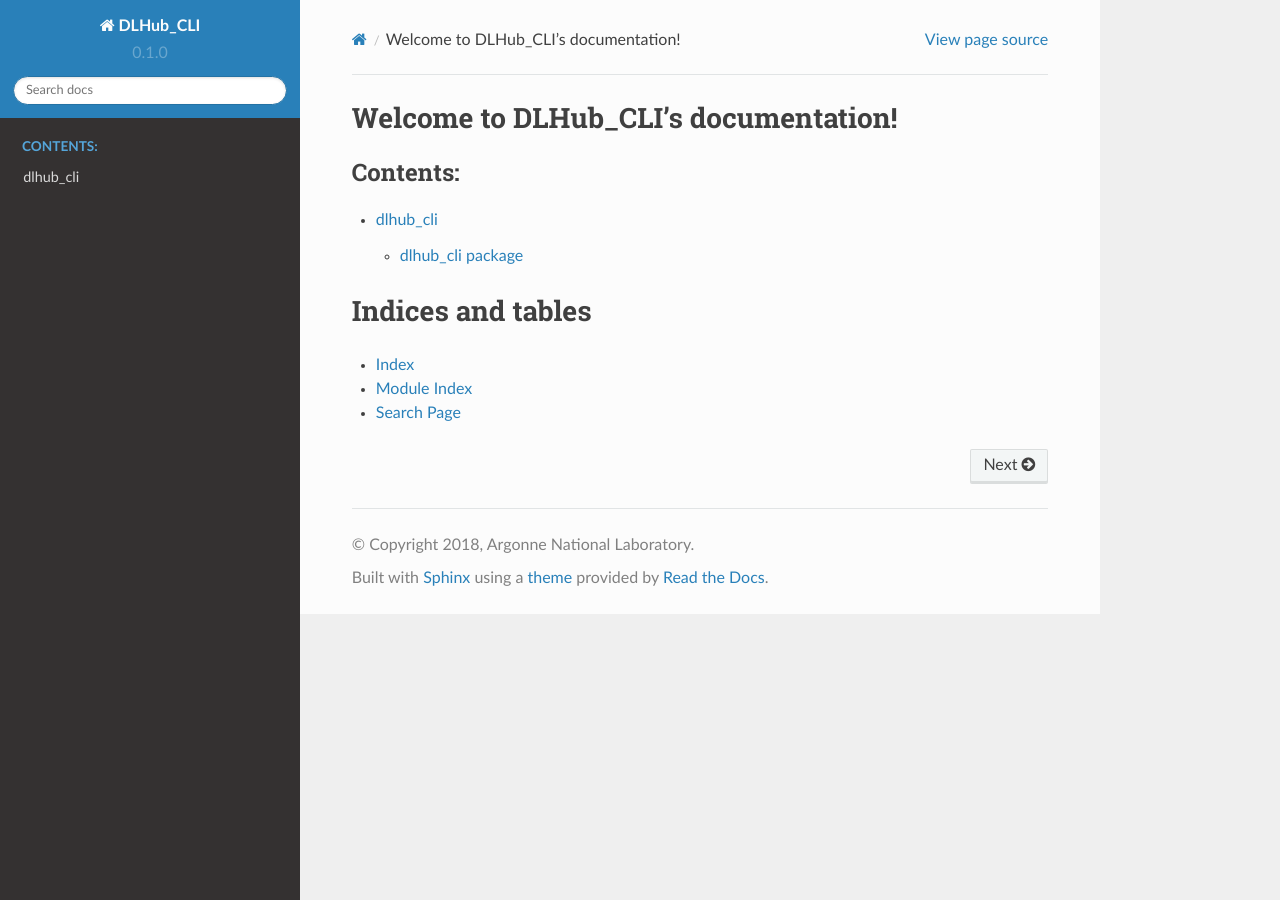
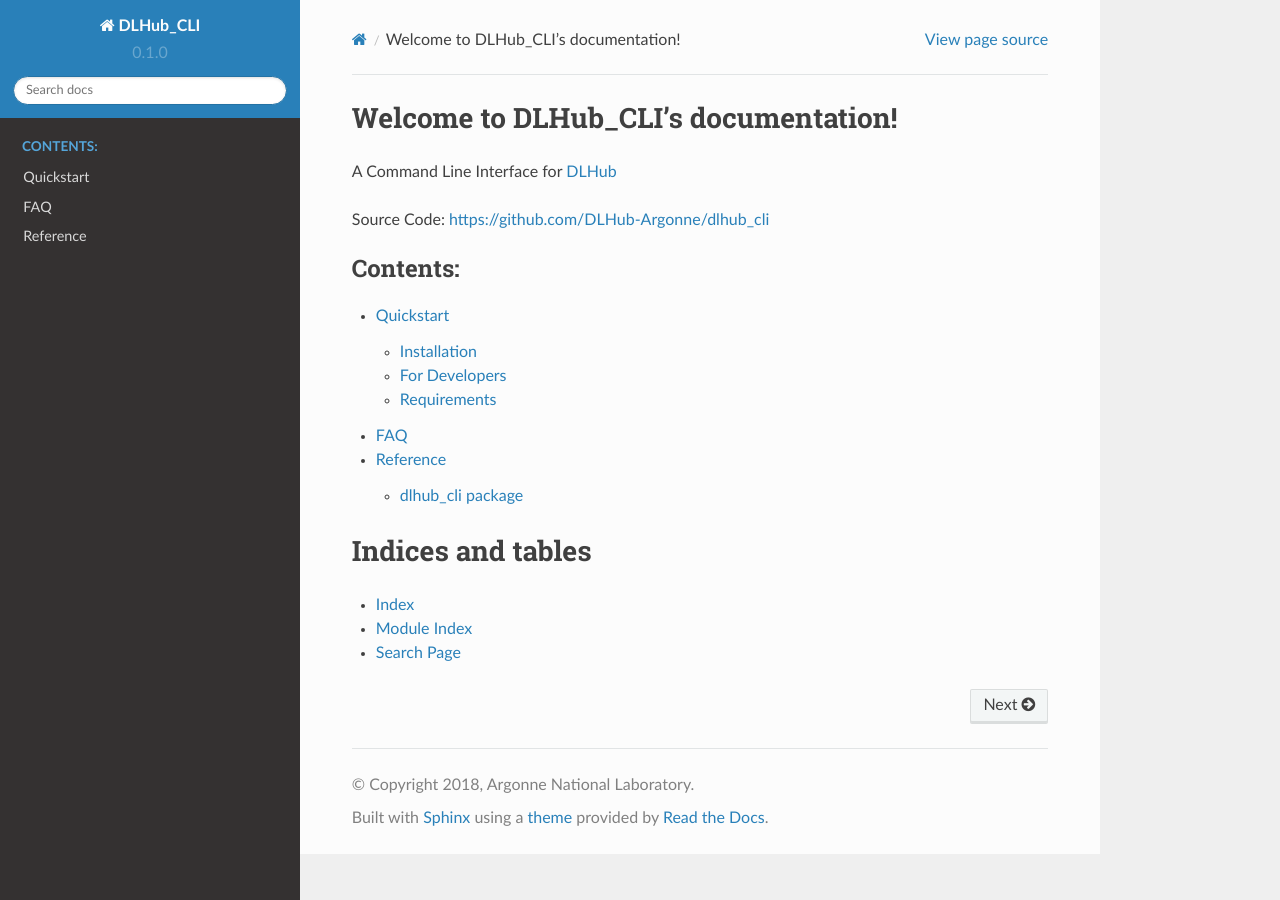
Before and after one commit to DLHub-Argonne/dlhub_cli, a Sphinx documentation site: the page built from docs/index.rst, in a window 1280 px wide. Built offline with Sphinx 7.4.7 and the Read the Docs theme 2.0.0, drawn with Linux system fonts in a browser that asks for light colours.

```diff
--- /dev/null
+++ b/docs/faq.rst
@@ -0,0 +1,2 @@
+FAQ
+===
--- a/docs/index.rst
+++ b/docs/index.rst
@@ -6,11 +6,19 @@
 Welcome to DLHub_CLI's documentation!
 =====================================
 
+A Command Line Interface for `DLHub <http://dlhub.org>`_
+
+Source Code: https://github.com/DLHub-Argonne/dlhub_cli
+
+
 .. toctree::
    :maxdepth: 2
    :caption: Contents:
 
+   quickstart
+   faq
    source/modules
+
 
 Indices and tables
 ==================
--- a/docs/source/modules.rst
+++ b/docs/source/modules.rst
@@ -1,4 +1,4 @@
-dlhub_cli
+Reference
 =========
 
 .. toctree::
```
Also changed, not shown: docs/README.rst (added, +24 -0 lines), docs/quickstart.rst (added, +59 -0 lines).
